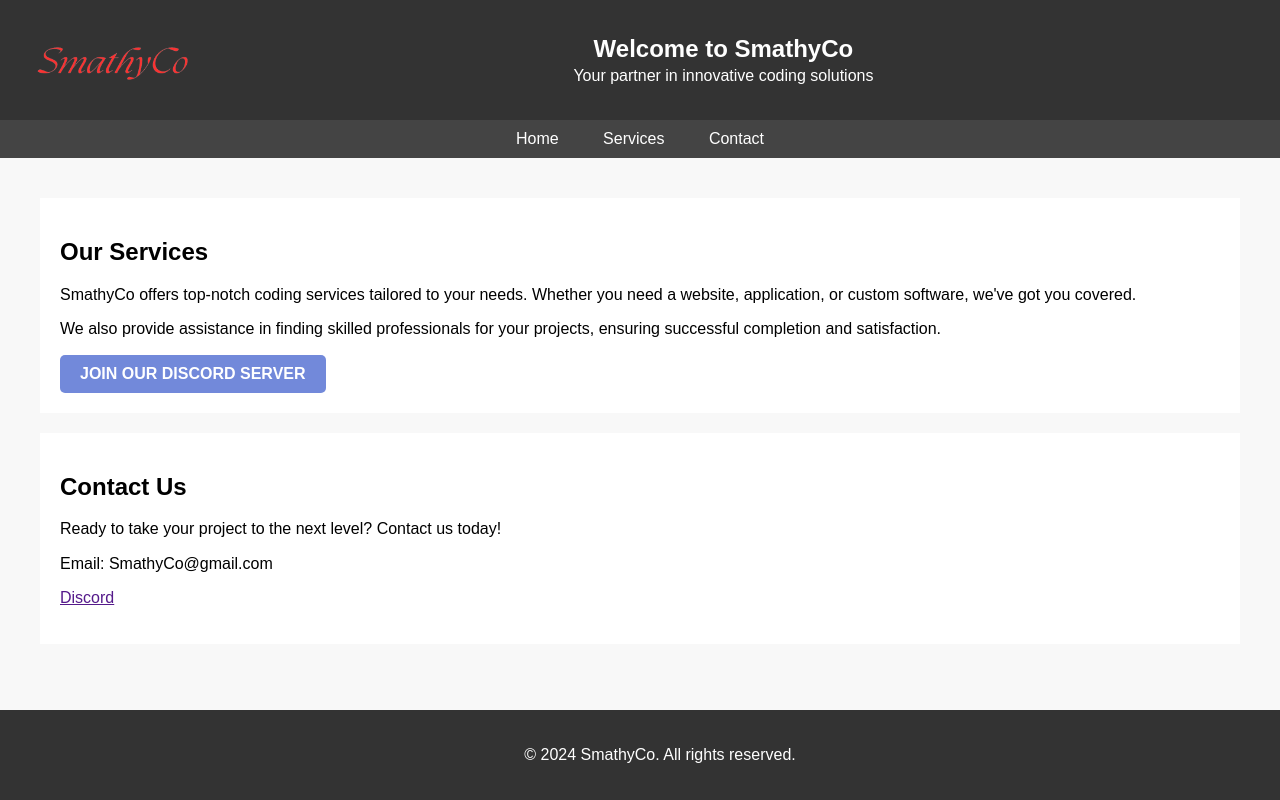
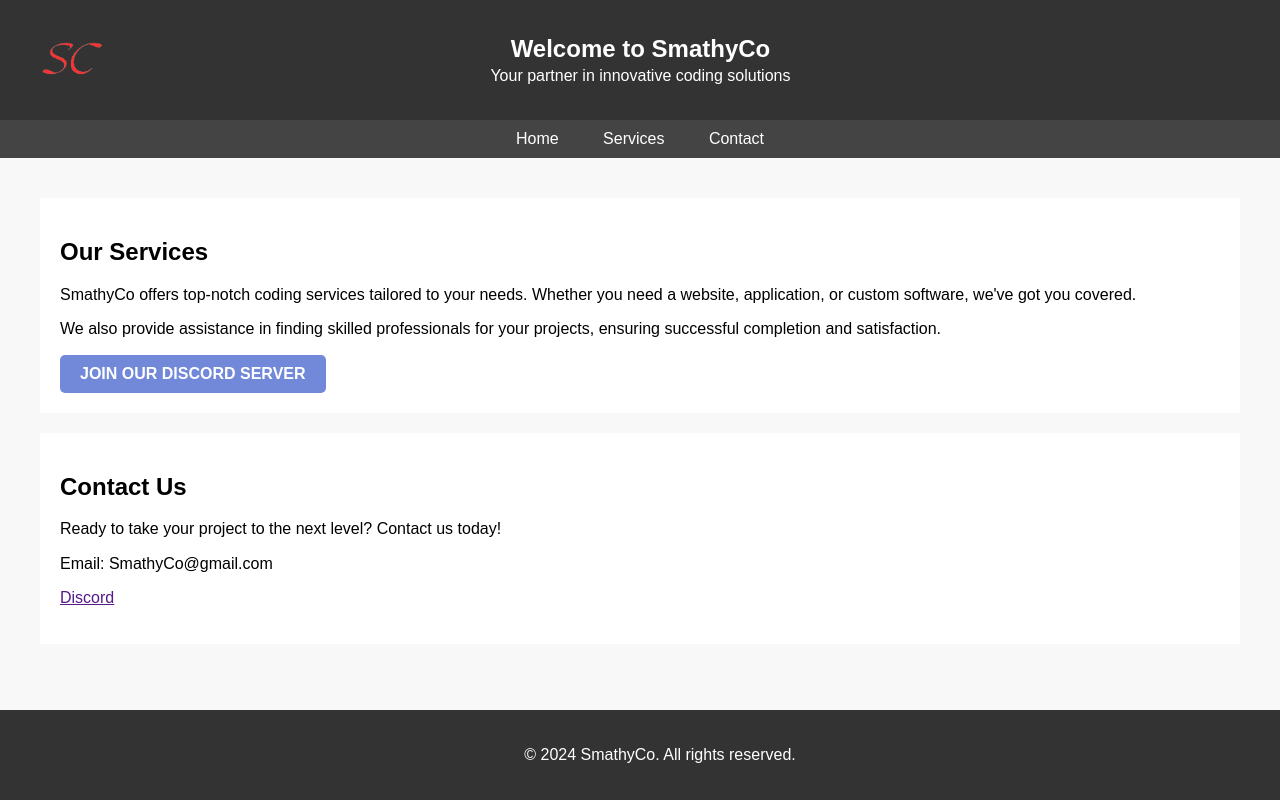
Before and after one commit to SmathyCo/SmathyCo.github.io, a plain HTML site: page index.html in a window 1280 px wide. Drawn offline with nearby package versions, Linux system fonts and the light colour scheme.

Commit message:
Update index.html

```diff
--- a/index.html
+++ b/index.html
@@ -8,7 +8,7 @@
 </head>
 <body>
     <header style="display: flex;align-items: center;background-color: #333;color: #fff;padding: 20px;justify-content: space-between;">
-        <img src="./files/logo.png" alt="SmathyCo Logo" style="height: 80px;margin-right: 10px;">
+        <img src="./files/Logo Tiny.png" alt="SmathyCo Logo" style="height: 80px;margin-right: 10px;">
         <div style="margin-right: auto;margin-left: calc(50% - 118px);transform: translateX(-50%);">
             <h1 style="font-size: 24px; margin: 0;">Welcome to SmathyCo</h1>
             <p style="font-size: 16px; margin: 5px 0 0;">Your partner in innovative coding solutions</p>
```
